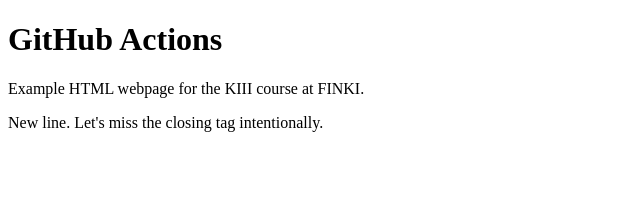
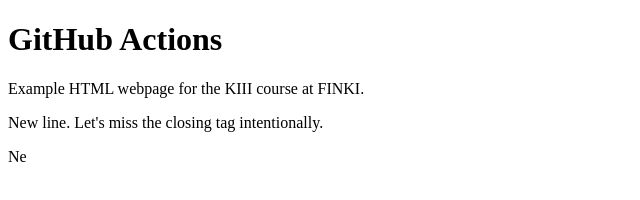
Before and after one commit to toshestefan/kiii-github-actions, a plain HTML site: page index.html in a window 1280 px wide. Shown: the full height of the page, 0-640 px from the left. Drawn offline with Linux system fonts and the light colour scheme.

Commit message:
Update index.html

```diff
--- a/index.html
+++ b/index.html
@@ -4,5 +4,6 @@
     <h1>GitHub Actions</h1>
     <p>Example HTML webpage for the KIII course at FINKI.</p>
     <p>New line. Let's miss the closing tag intentionally.</p>
+    <p>Ne</p>
   </body>
 </html>
```
